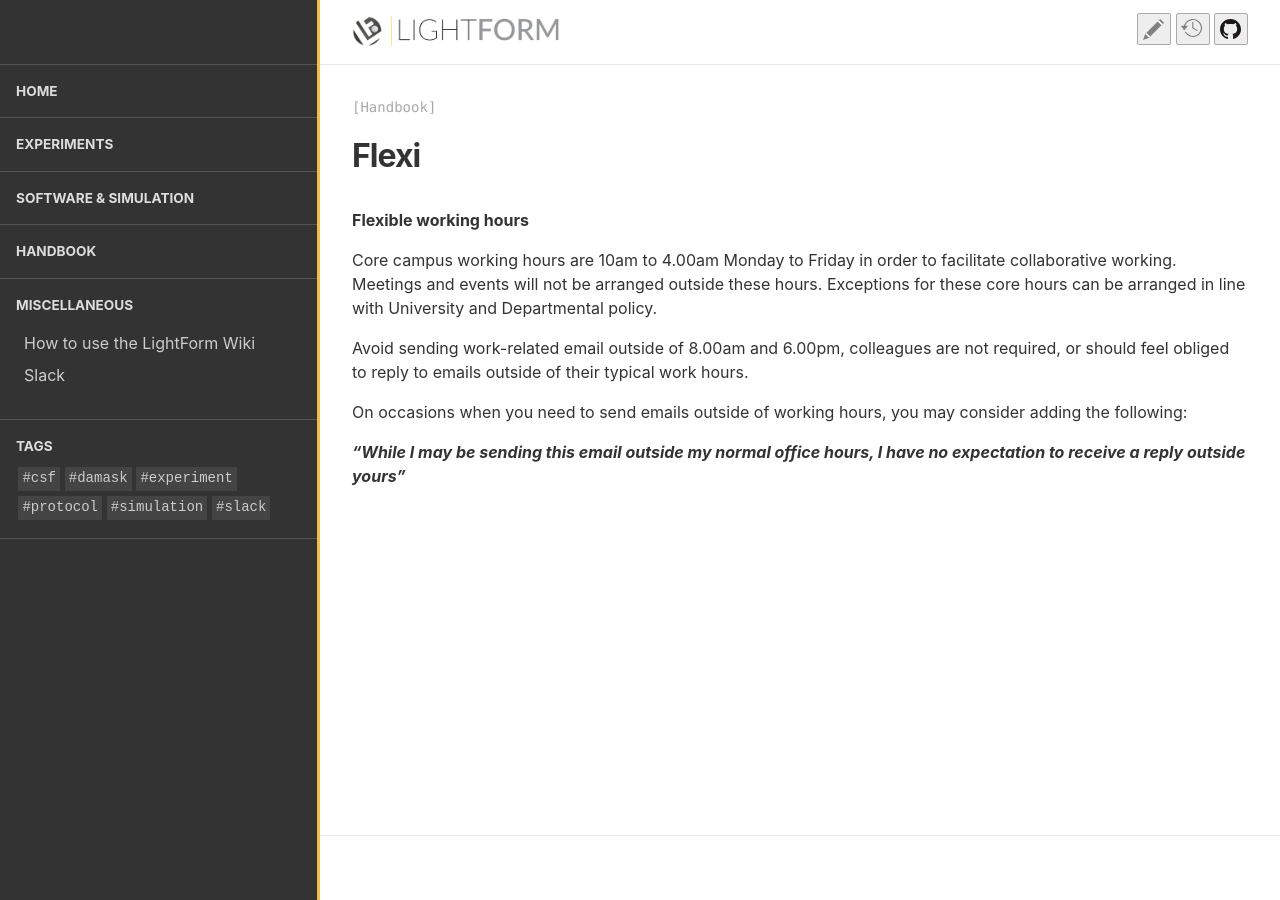
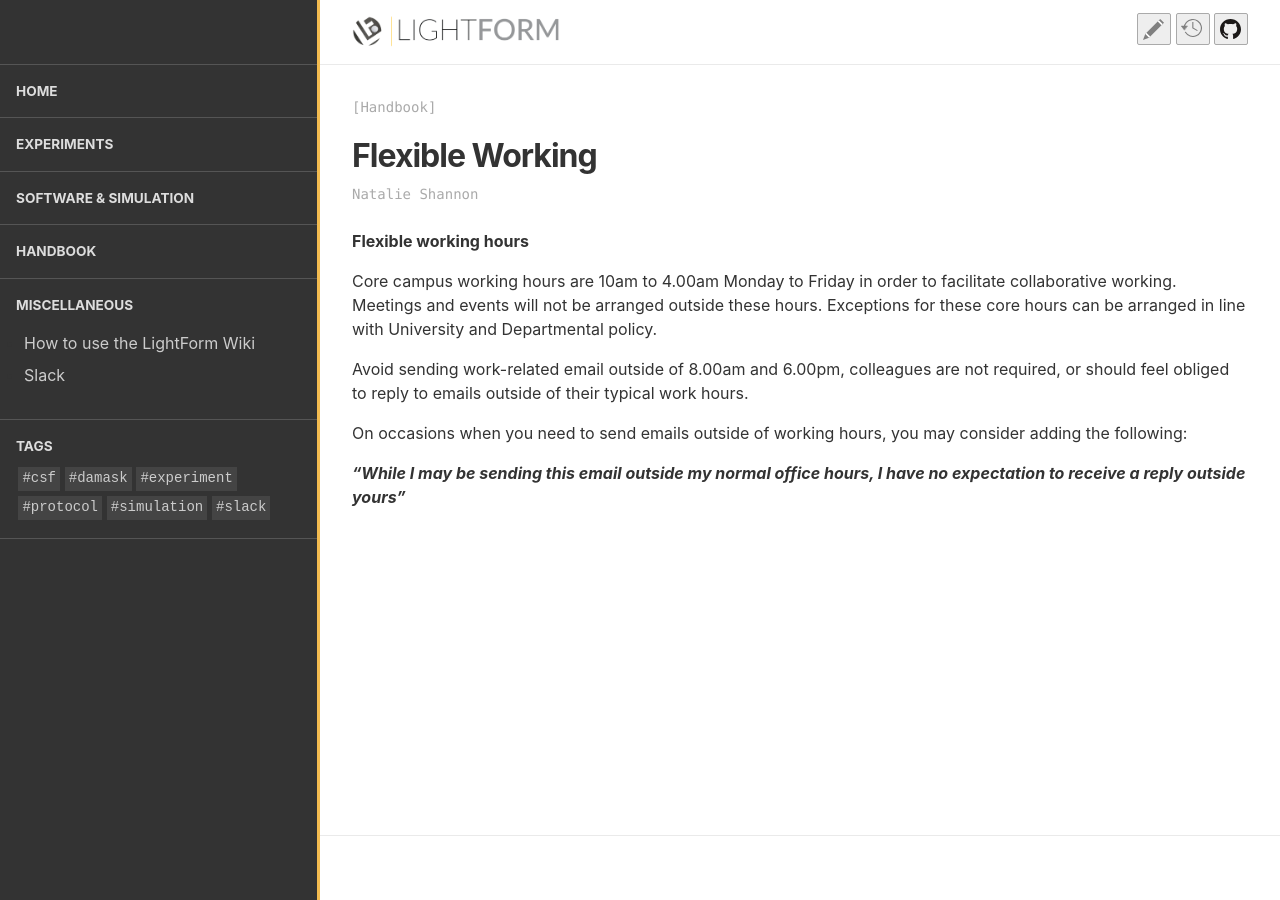
Before and after one commit to LightForm-group/wiki, a Jekyll site: the page built from collections/_handbook/flexi.md, in a window 1280 px wide. Built offline with Jekyll 4.4.1, drawn with Linux system fonts in a browser that asks for light colours.

Commit message:
Update front matter

```diff
--- a/collections/_handbook/flexi.md
+++ b/collections/_handbook/flexi.md
@@ -1,7 +1,8 @@
 ---
-Title: Flexible Working
-Author: Natalie Shannon
+title: Flexible Working
+author: Natalie Shannon
 ---
+
 **Flexible working hours**
 
 Core campus working hours are 10am to 4.00am Monday to Friday in order to facilitate collaborative working. Meetings and events will not be arranged outside these hours.
```
